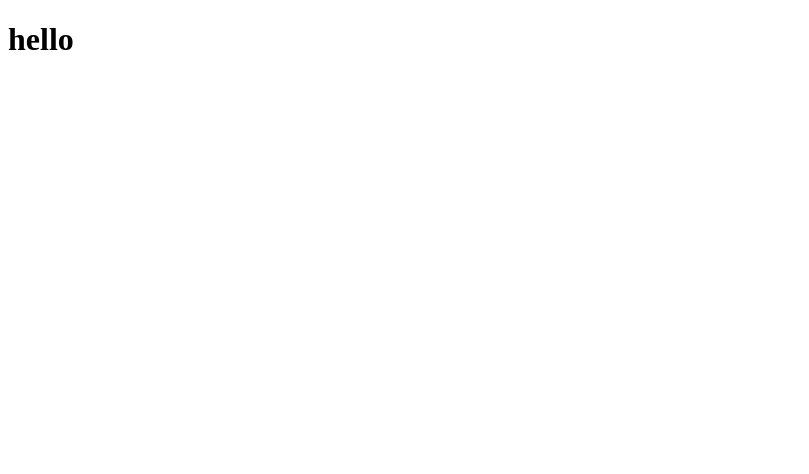
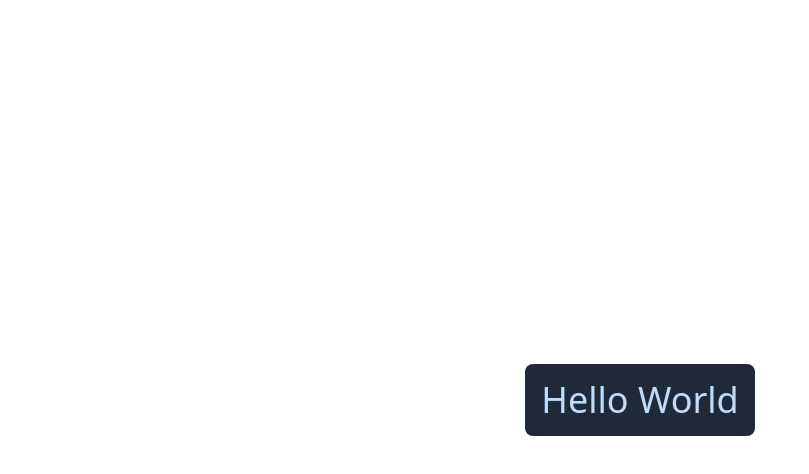
Before and after one commit to NestEggOrg/NestEgg, a React app: page / in a window 1280 px wide. Shown: the top 474 px of the page, without its empty margins (0-809 px from the left). Built offline with nearby package versions, Linux system fonts and the light colour scheme.

Commit message:
Enabled postcss-tailwindcss into webpack

```diff
--- /dev/null
+++ b/babel.config.js
@@ -0,0 +1,28 @@
+module.exports = {
+  presets: [
+    [
+      '@babel/preset-react',
+      {
+        targets: {
+          node: 'current',
+        },
+      },
+    ],
+    [
+      '@babel/preset-env',
+      {
+        useBuiltIns: 'entry',
+      },
+    ],
+  ],
+  env: {
+    production: {
+      plugins: ['transform-remove-console'],
+    },
+  },
+  plugins: [
+    ['@babel/transform-runtime'],
+    ['@babel/proposal-class-properties'],
+    ['@babel/proposal-object-rest-spread'],
+  ],
+};
--- /dev/null
+++ b/index.css
@@ -0,0 +1,4 @@
+/* src/index.css */
+@tailwind base;
+@tailwind components;
+@tailwind utilities;
--- a/index.js
+++ b/index.js
@@ -1,11 +1,8 @@
 import React from 'react';
-import { render } from 'react-dom';
-import App from './src/client/App'
+import { createRoot } from 'react-dom/client';
+import App from './src/client/App';
+import './index.css';
 
-// uncomment so that webpack can bundle styles
-
-
-render(
-  <App />,
-  document.getElementById('root')
-);
+const container = document.getElementById('root');
+const root = createRoot(container);
+root.render(<App />);
--- /dev/null
+++ b/postcss.config.js
@@ -0,0 +1,10 @@
+module.exports = {
+  plugins: [
+    require('postcss-import'),
+    require('tailwindcss'),
+    require('autoprefixer'),
+    require('cssnano')({
+      preset: 'default',
+    }),
+  ],
+};
--- a/src/client/App.jsx
+++ b/src/client/App.jsx
@@ -1,8 +1,10 @@
 import React from 'react';
 
 const App = () => (
-  <div id='app'>
-    <h1>hello</h1>
+  <div id='app' className='flex justify-center items-center h-screen'>
+    <h1 className='text-4xl text-blue-200 bg-gray-800 p-4 rounded-lg'>
+      Hello World
+    </h1>
   </div>
 );
 
--- /dev/null
+++ b/tailwind.config.js
@@ -0,0 +1,9 @@
+module.exports = {
+  purge: ['./*.{html}', './src/**/*.{js,jsx}'],
+  darkMode: false, // or 'media' or 'class'
+  theme: {
+    extend: {},
+  },
+  variants: {},
+  plugins: [],
+};
--- a/webpack.config.js
+++ b/webpack.config.js
@@ -1,7 +1,9 @@
 const path = require('path');
 const HTMLWebpackPlugin = require('html-webpack-plugin');
+const MiniCssExtractPlugin = require('mini-css-extract-plugin');
 
 module.exports = {
+  mode: process.env.NODE_ENV,
   entry: './index.js',
   output: {
     path: path.join(__dirname, '/dist'),
@@ -22,15 +24,21 @@ module.exports = {
         },
       },
       {
-        test: /\.(scss|sass)$/,
+        test: /\.(css|sass)$/i,
         exclude: /node_modules/,
-        use: ['style-loader', 'css-loader', 'sass-loader'],
+        use: [
+          MiniCssExtractPlugin.loader,
+          'style-loader',
+          'css-loader',
+          'sass-loader',
+          'postcss-loader',
+        ],
       },
       {
-        test: /\.(png|jpe?g|gif)$/i, // Match image files
+        test: /\.(png|jpe?g|gif)$/i,
         use: [
           {
-            loader: 'file-loader', // Use file-loader
+            loader: 'file-loader',
           },
         ],
       },
@@ -40,6 +48,7 @@ module.exports = {
     extensions: ['.js', '.jsx'],
   },
   plugins: [
+    new MiniCssExtractPlugin(),
     new HTMLWebpackPlugin({
       template: './index.html',
       filename: 'index.html',
```
Also changed, not shown: package.json (+8 -1 lines), .babelrc (deleted), 1 other file (tests, documents, lock files or other folders).
